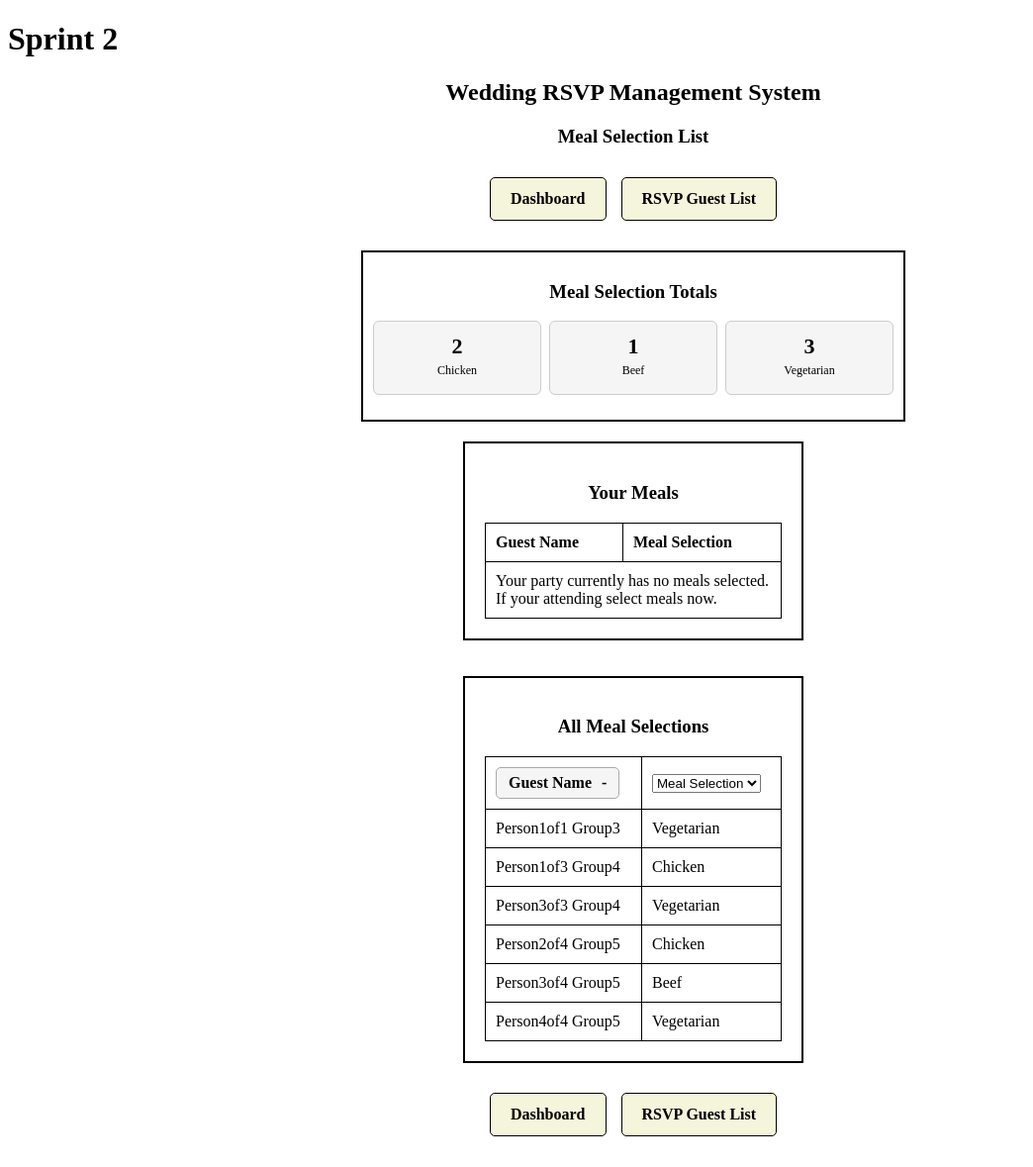
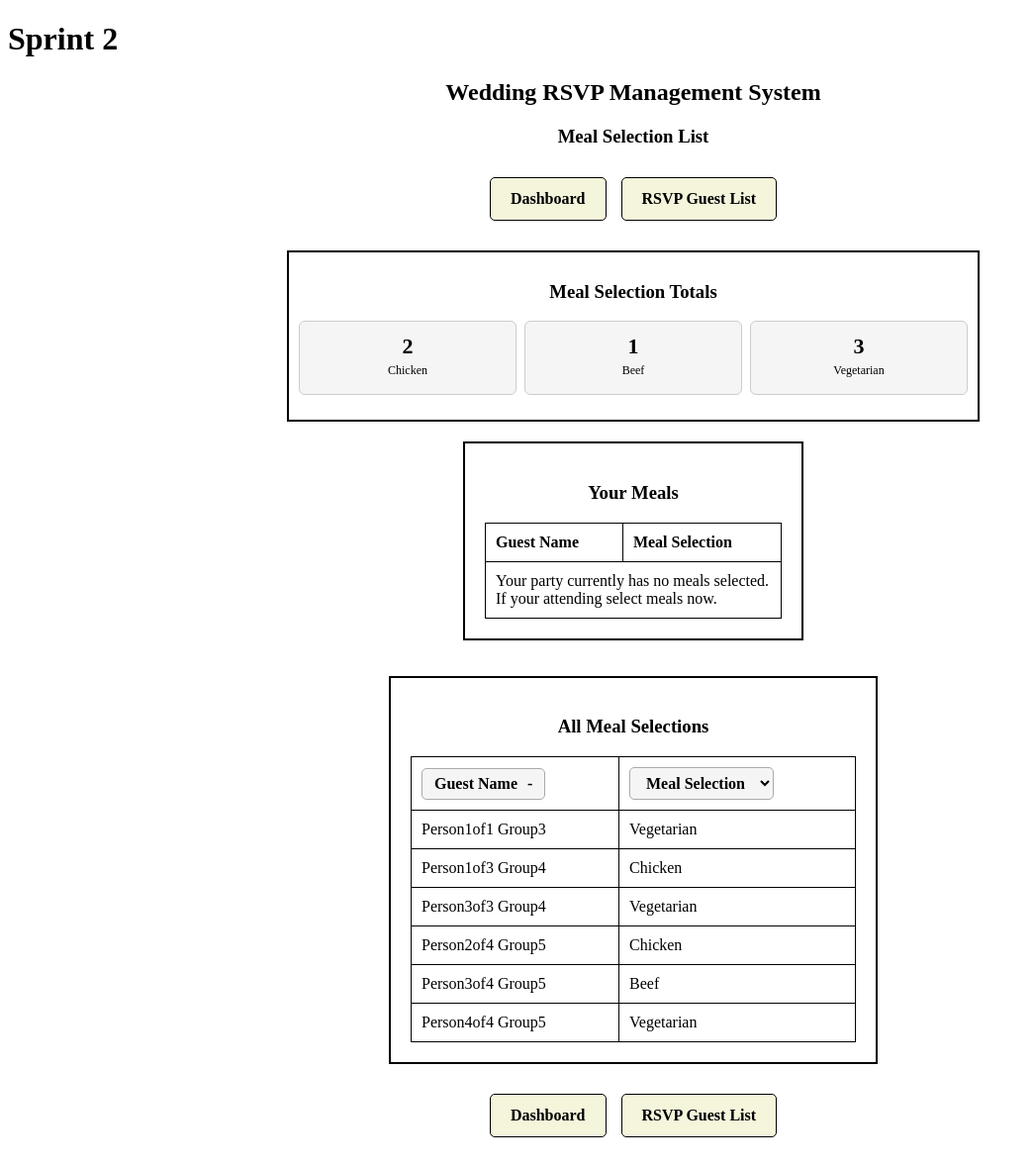
Before and after one commit to acurtis-cs/Wedding-RSVP-System, a Flask app: page /meal_list/1 in a window 1280 px wide. Shown: the whole page at 99% size, without its empty margins (0-1044 px from the left). Before the commit the page ends 1148 px from the top, so only its background shows below. Run offline with Flask 3, Linux system fonts and the light colour scheme; data comes from the database, SQL or seed files in the repository.

Commit message:
[S2: 27,29] Styling for filter selection and table resizing

```diff
--- a/static/css/styles.css
+++ b/static/css/styles.css
@@ -39,7 +39,11 @@ h2, h3{
     cursor: not-allowed;
 }
 
-
+/* Wider container for RSVP and Meal Lists */
+.list-box {
+    width: 450px;
+    max-width: 90%;
+}
 
 
 
@@ -57,6 +61,7 @@ h2, h3{
     font: inherit;
     color: inherit;
     cursor: pointer;
+    white-space: nowrap;
     transition: background-color 0.2s;
 }
 
@@ -75,6 +80,43 @@ h2, h3{
     margin-left: 6px;
     font-weight: bold;
 }
+
+
+
+
+
+/* ----------Filter dropdown styling -------- */
+
+/* RSVP Status and Meal Selection Filtering (S2-27 and S2-29) */
+.filter-by-value {
+    background-color: whitesmoke;
+    border: 1px solid #aaa;
+    border-radius: 5px;
+    padding: 6px 12px;
+    font: inherit;
+    color: inherit;
+    cursor: pointer;
+    transition: background-color 0.2s;
+}
+
+/* Hover effect */
+.filter-by-value:hover {
+    background-color: darkgrey;
+}
+
+/* Click effect */
+.filter-by-value:active {
+    background-color: grey;
+}
+
+
+
+
+
+
+
+
+
 
 
 
@@ -124,7 +166,7 @@ h2, h3{
 /* RSVP Totals Main Container */
 .rsvp-totals {
     border: 2px solid black;
-    width: 550px;
+    width: 700px;
     max-width: 90%;
     box-sizing: border-box;
     padding: 10px;
@@ -168,7 +210,7 @@ h2, h3{
 /************************MEAL_LIST.HTML PAGE ONLY**************************/
 .meal-totals {
     border: 2px solid black;
-    width: 550px;
+    width: 700px;
     max-width: 90%;
     box-sizing: border-box;
     padding: 10px;
```
